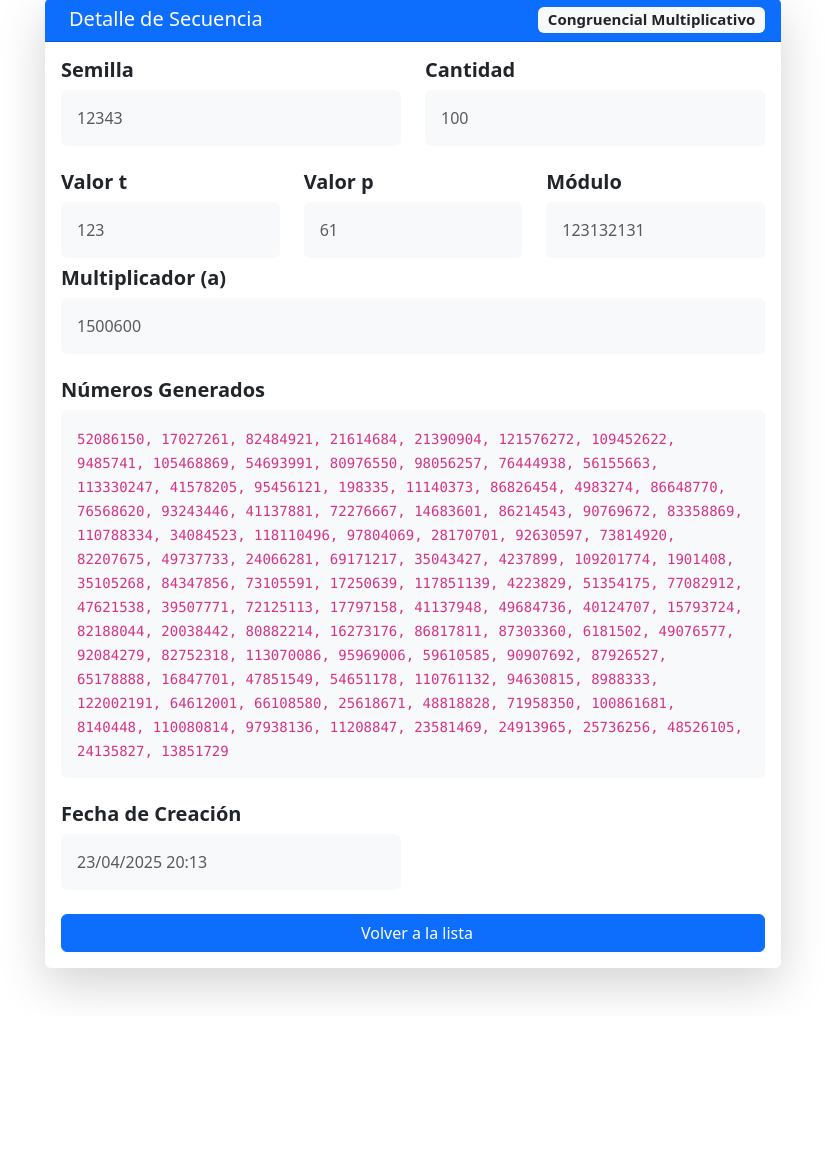
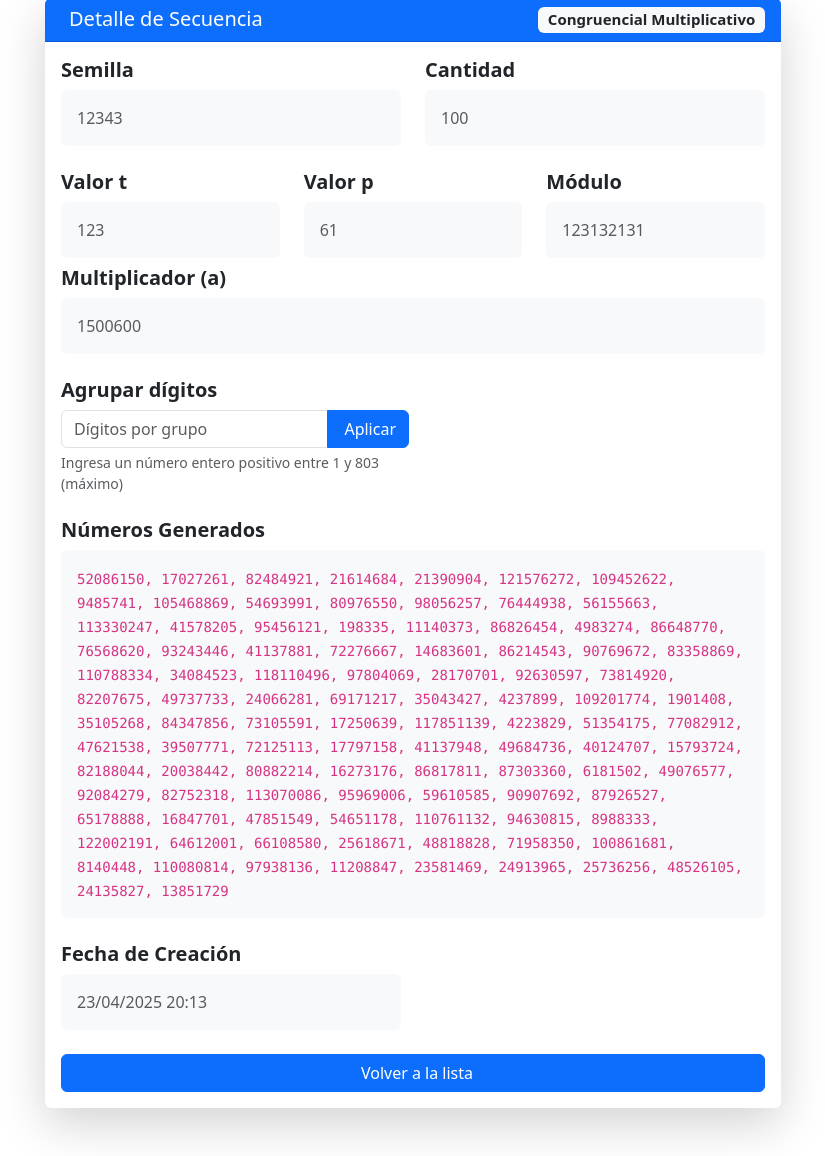
Before and after one commit to joaquinkuster/Metodo-Analitico, a Django app: page /secuencia/ver/1/CM/ in a window 1280 px wide. Shown: the part 97-1253 px from the top of the page, without its empty margins (227-1052 px from the left). Before the commit the page ends 1094 px from the top, so only its background shows below. Run offline with Django 5.2, Linux system fonts and the light colour scheme; data comes from the database, SQL or seed files in the repository; some libraries are stand-ins or nearby versions.

Commit message:
Actualiza .gitignore y añade agrupación de dígitos
Se han incluido patrones adicionales en `.gitignore` para ignorar archivos de proyecto de Visual Studio y archivos JSON.

En `ver.html`, se ha implementado un formulario para agrupar dígitos de los números generados, permitiendo a los usuarios especificar el número de dígitos por grupo y aplicar o quitar el filtro.

En `views.py`, se ha mejorado la función `ver_secuencia` para calcular el total de dígitos y procesar el parámetro de agrupación, extrayendo y agrupando los dígitos de los números generados, incluyendo el manejo de números negativos.

```diff
--- a/NumerosPseudoaleatorios/templates/pages/secuencia/ver.html
+++ b/NumerosPseudoaleatorios/templates/pages/secuencia/ver.html
@@ -61,11 +61,41 @@
                 </div>
                 {% endif %}
 
+                <!-- Filtro de Agrupación -->
+                <div class="mb-4">
+                    <h5 class="fw-bold">Agrupar dígitos</h5>
+                    <form method="get" action="" id="filtroForm" class="row g-2 align-items-center">
+                        <div class="col-md-6">
+                            <div class="input-group">
+                                <input type="number" name="agrupar" id="agrupar" min="1" max="{{ total_digitos }}"
+                                       class="form-control" placeholder="Dígitos por grupo"
+                                       value="{{ request.GET.agrupar|default:'' }}">
+                                <button type="submit" class="btn btn-primary">
+                                    <i class="bi bi-filter me-1"></i>Aplicar
+                                </button>
+                            </div>
+                            <div class="form-text text-muted">
+                                Ingresa un número entero positivo entre 1 y {{ total_digitos }} (máximo)
+                            </div>
+                        </div>
+                        {% if request.GET.agrupar %}
+                        <div class="col-md-6">
+                            <a href="{% url 'secuencia:ver' secuencia.id secuencia.tipo %}" class="btn btn-outline-secondary">
+                                <i class="bi bi-x-circle me-1"></i>Quitar filtro
+                            </a>
+                        </div>
+                        {% endif %}
+                    </form>
+                </div>
                 <!-- Números Generados -->
                 <div class="mb-4">
                     <h5 class="fw-bold">Números Generados</h5>
                     <div class="bg-light p-3 rounded">
+                        {% if numeros_agrupados %}
+                        <code>{{ numeros_agrupados }}</code>
+                        {% else %}
                         <code>{{ secuencia.numeros|join:", " }}</code>
+                        {% endif %}
                     </div>
                 </div>
 
--- a/NumerosPseudoaleatorios/views.py
+++ b/NumerosPseudoaleatorios/views.py
@@ -94,11 +94,55 @@ def ver_secuencia(request, id, tipo):
         messages.error(request, "No se encontró la secuencia para visualizar.")
         return redirect("secuencia:generar")
 
+    # Calcular el número total de dígitos en la secuencia
+    total_digitos = 0
+    for numero in secuencia.numeros:
+        # Contamos los dígitos de cada número (abs para manejar negativos)
+        total_digitos += len(str(abs(numero)))
+        # Si el número es negativo, contamos un dígito extra para el signo
+        if numero < 0:
+            total_digitos += 1
+
+    # Procesar el parámetro de agrupación
+    numeros_agrupados = None
+    agrupar = request.GET.get('agrupar')
+
+    if agrupar:
+        try:
+            agrupar = int(agrupar)
+            if agrupar > 0:
+                # Extraer todos los dígitos de los números generados
+                todos_digitos = []
+                for numero in secuencia.numeros:
+                    # Convertir el número a cadena y obtener sus dígitos
+                    digitos = [int(d) for d in str(abs(numero))]
+                    # Si el número es negativo, añadimos un signo - como un elemento separado
+                    if numero < 0:
+                        todos_digitos.append('-')
+                    todos_digitos.extend(digitos)
+
+                # Agrupar los dígitos según el valor de 'agrupar'
+                grupos = []
+                for i in range(0, len(todos_digitos), agrupar):
+                    grupo = todos_digitos[i:i+agrupar]
+                    # Manejar el signo negativo si está presente en un grupo
+                    if '-' in grupo:
+                        grupo_str = ','.join([str(d) if d != '-' else '-' for d in grupo])
+                    else:
+                        grupo_str = ','.join(map(str, grupo))
+                    grupos.append(f"[{grupo_str}]")
+
+                numeros_agrupados = ' '.join(grupos)
+        except (ValueError, TypeError):
+            messages.error(request, "El valor de agrupación debe ser un entero positivo.")
+
     return render(
         request,
         "pages/secuencia/ver.html",
         {
             "secuencia": secuencia,
+            "numeros_agrupados": numeros_agrupados,
+            "total_digitos": total_digitos,  # Pasamos el total de dígitos a la plantilla
         },
     )
 
```
Also changed, not shown: 1 other file.
